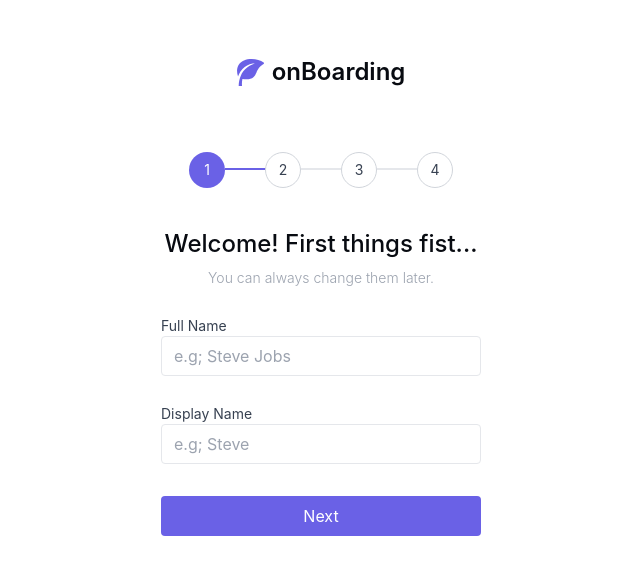
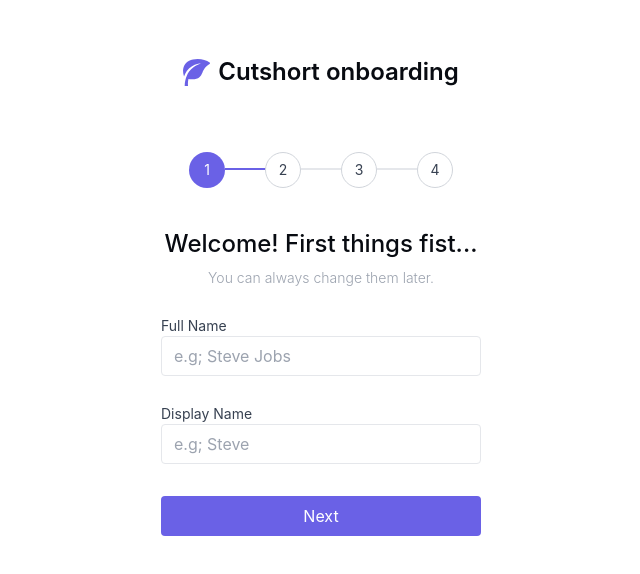
Before and after one commit to Horlawhumy-dev/cutshort-onboarding, a React (Create React App) app: page / in a window 1280 px wide. Shown: the top 574 px of the page, without its empty margins (319-959 px from the left). Built offline with nearby package versions, Linux system fonts and the light colour scheme.

Commit message:
Update header.jsx

```diff
--- a/src/components/header.jsx
+++ b/src/components/header.jsx
@@ -8,7 +8,7 @@
     <div className="mt-12 lg:mt-14">
       <div className="flex items-center justify-center gap-2">
         <ImLeaf className="text-base-purple" size={27} />
-        <p className="text-2xl font-semibold text-text-black">onBoarding</p>
+        <p className="text-2xl font-semibold text-text-black">Cutshort onboarding</p>
       </div>
       <div className="">
         <div className="mt-10 lg:mt-16 flex justify-center gap-5 lg:gap-10">
```
